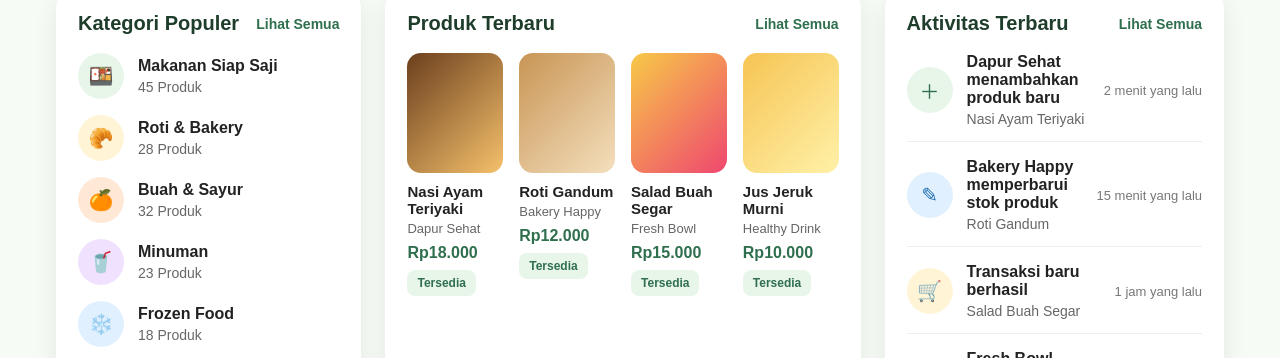
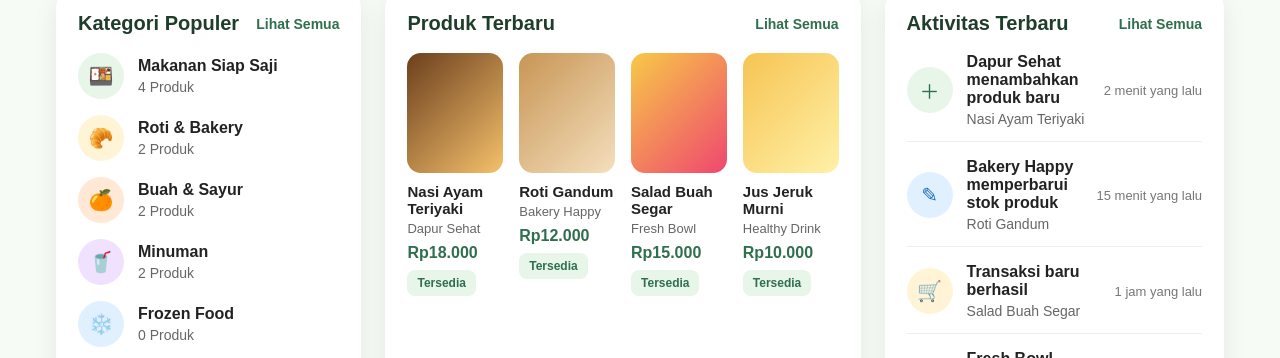
Before and after one commit to Jez-z/foodcycle-app, a React (Vite) app: page /home in a window 1280 px wide. Shown: the part 594-952 px from the top of the page. Built offline with nearby package versions, Linux system fonts and the light colour scheme; no server answers; the database is empty.

Commit message:
Update Home.jsx

```diff
--- a/src/pages/Home.jsx
+++ b/src/pages/Home.jsx
@@ -136,7 +136,7 @@ function Home() {
               <div className="circle-icon green-soft">🍱</div>
               <div>
                 <h3>Makanan Siap Saji</h3>
-                <p>45 Produk</p>
+                <p>4 Produk</p>
               </div>
             </div>
 
@@ -144,7 +144,7 @@ function Home() {
               <div className="circle-icon yellow-soft">🥐</div>
               <div>
                 <h3>Roti & Bakery</h3>
-                <p>28 Produk</p>
+                <p>2 Produk</p>
               </div>
             </div>
 
@@ -152,7 +152,7 @@ function Home() {
               <div className="circle-icon orange-soft">🍊</div>
               <div>
                 <h3>Buah & Sayur</h3>
-                <p>32 Produk</p>
+                <p>2 Produk</p>
               </div>
             </div>
 
@@ -160,7 +160,7 @@ function Home() {
               <div className="circle-icon purple-soft">🥤</div>
               <div>
                 <h3>Minuman</h3>
-                <p>23 Produk</p>
+                <p>2 Produk</p>
               </div>
             </div>
 
@@ -168,7 +168,7 @@ function Home() {
               <div className="circle-icon blue-soft">❄️</div>
               <div>
                 <h3>Frozen Food</h3>
-                <p>18 Produk</p>
+                <p>0 Produk</p>
               </div>
             </div>
           </div>
```
